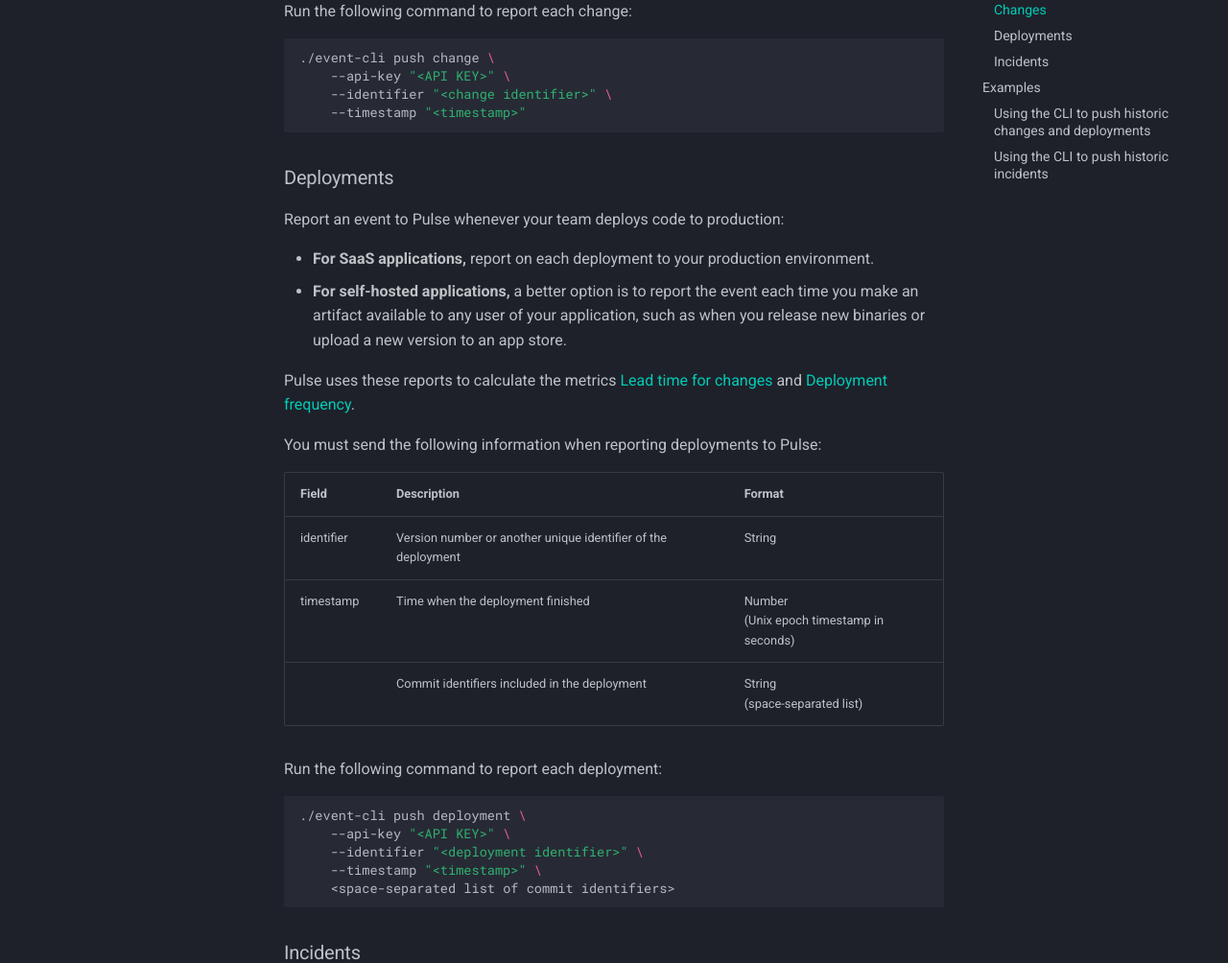
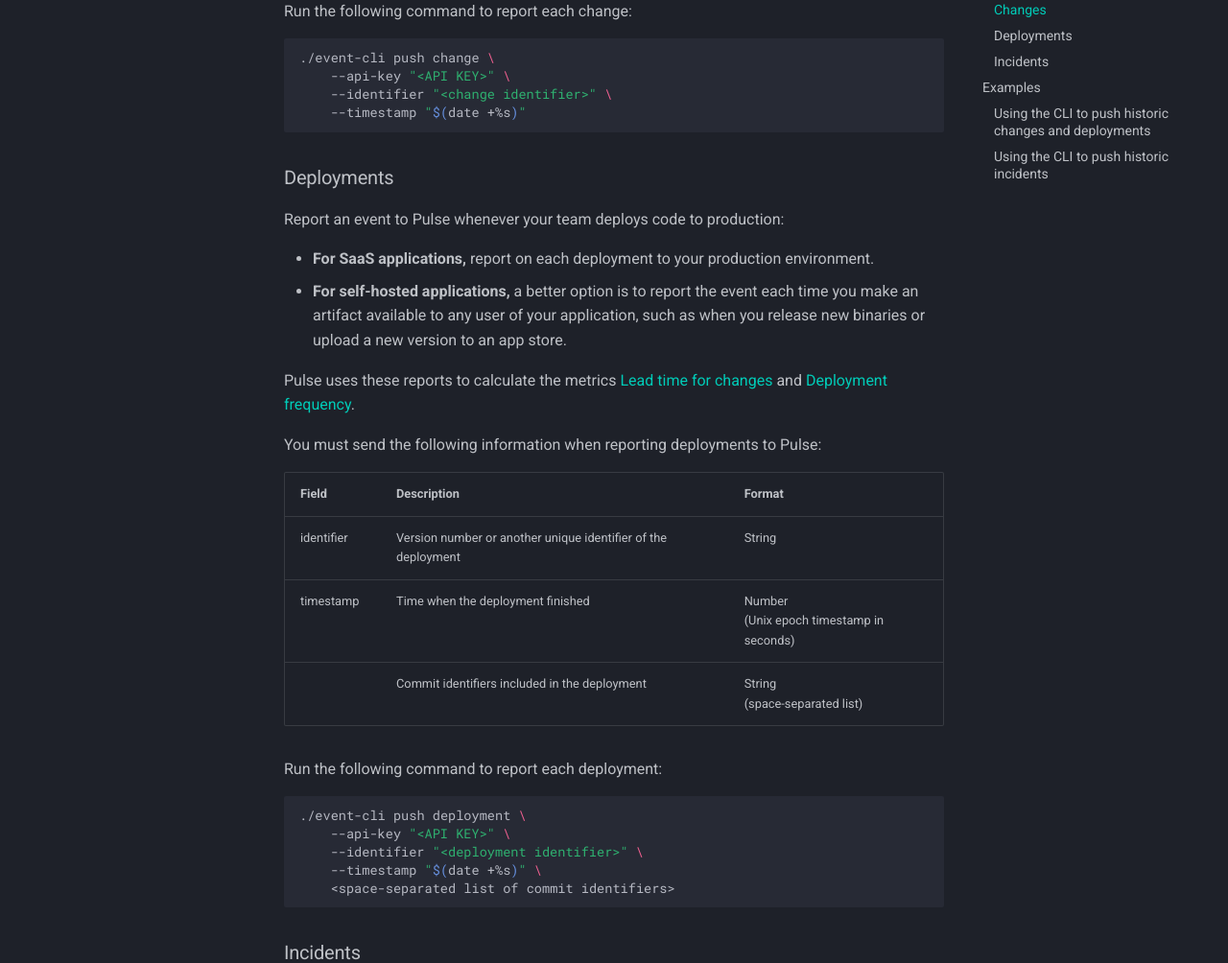
Before and after one commit to codacy/pulse-user-docs, an MkDocs documentation site: the page built from docs/index.md, in a window 1280 px wide and 1400 px high, scrolled down 2242 px. Shown: the part 152-1156 px from the top of the window at 96% size. Built offline with MkDocs 1.6.1 and Material for MkDocs 9.7.7, drawn with Linux system fonts in a browser that asks for light colours; some of the changed text lies outside the part shown.

Commit message:
feature: Suggest `date +%s` command to obtain Unix epoch timestamps

````diff
--- a/docs/index.md
+++ b/docs/index.md
@@ -73,7 +73,7 @@
 ./event-cli push change \
     --api-key "<API KEY>" \
     --identifier "<change identifier>" \
-    --timestamp "<timestamp>"
+    --timestamp "$(date +%s)"
 ```
 
 ### Deployments
@@ -99,7 +99,7 @@
 ./event-cli push deployment \
     --api-key "<API KEY>" \
     --identifier "<deployment identifier>" \
-    --timestamp "<timestamp>" \
+    --timestamp "$(date +%s)" \
     <space-separated list of commit identifiers>
 ```
 
@@ -129,7 +129,7 @@
     --api-key "<API KEY>" \
     --identifier "<incident identifier>" \
     --timestampCreated "<timestampCreated>" \
-    --timestampResolved "<timestampResolved>"
+    --timestampResolved "$(date +%s)"
 ```
 
 ## Examples
````
